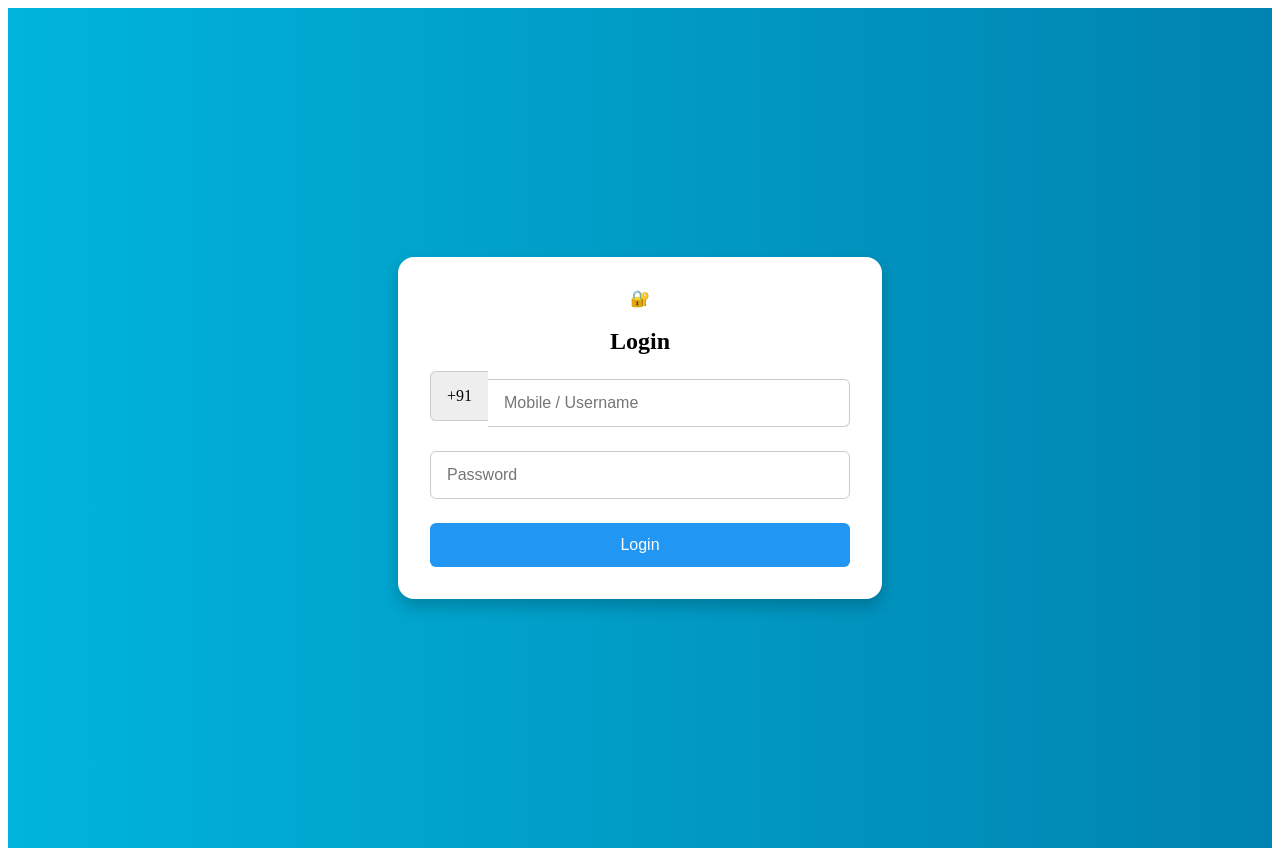
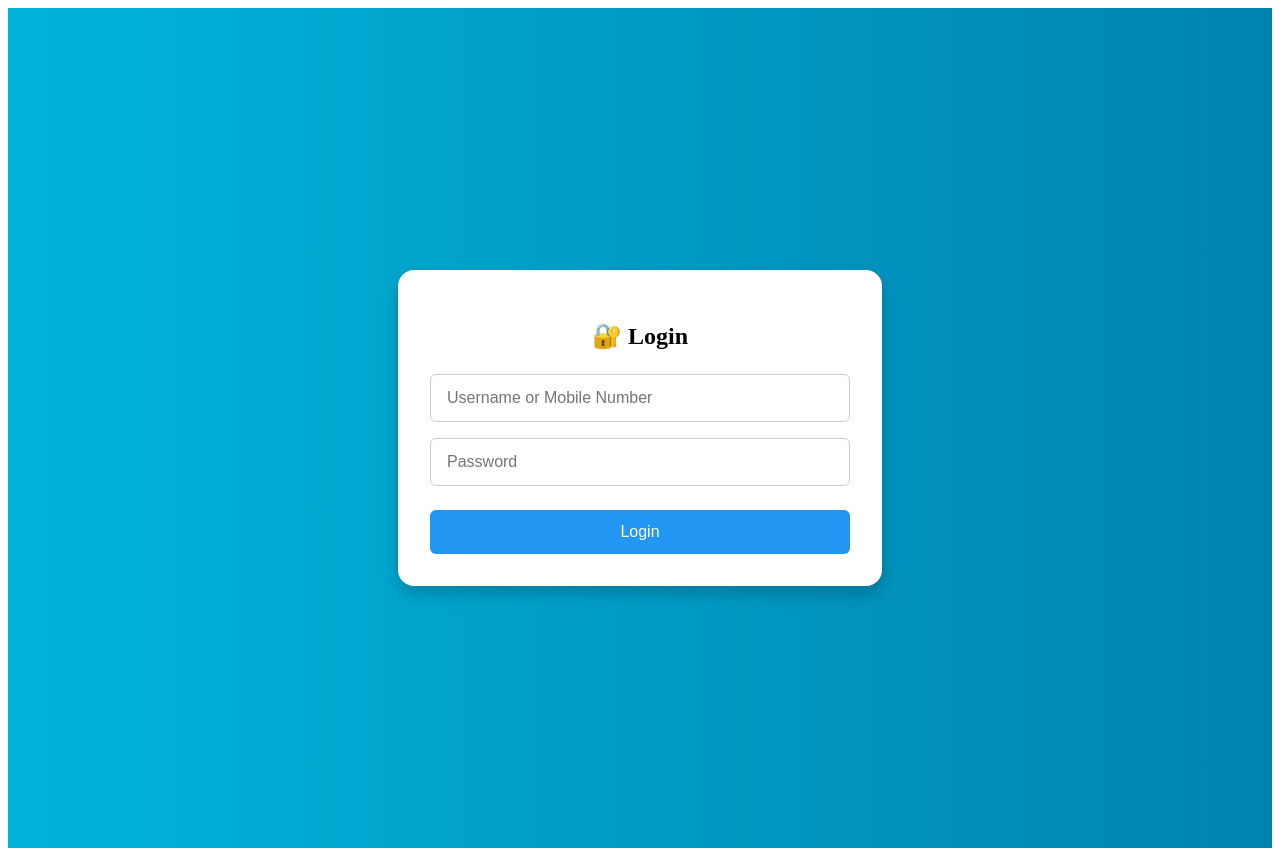
Before and after one commit to mohankumar130/react-frontend, a React (Create React App) app: page /login in a window 1280 px wide. Built offline with nearby package versions, Linux system fonts and the light colour scheme; the HTML template or start-up script is replaced by a standard one.

Commit message:
updated file

```diff
--- a/src/pages/LoginPage.js
+++ b/src/pages/LoginPage.js
@@ -1,5 +1,5 @@
 import React, { useState } from "react";
-import "./css/RegisterPage.css"; // Reusing styles
+import "./css/RegisterPage.css"; // Reusing register styles
 
 function LoginPage() {
   const [credentials, setCredentials] = useState({ username: "", password: "" });
@@ -10,28 +10,28 @@ function LoginPage() {
 
   const handleSubmit = (e) => {
     e.preventDefault();
-    alert(`Logging in:\n${JSON.stringify(credentials, null, 2)}`);
+
+    let loginInput = credentials.username.trim();
+    if (/^\d{10}$/.test(loginInput)) {
+      loginInput = `+91${loginInput}`;
+    }
+
+    alert(`🔐 Logging in:\n${JSON.stringify({ ...credentials, username: loginInput }, null, 2)}`);
   };
 
   return (
     <div className="app">
       <div className="card">
-        <div className="login-icon">🔐</div>
-        <h2>Login</h2>
+        <h2>🔐 Login</h2>
         <form onSubmit={handleSubmit}>
-          <div className="mobile-group">
-            <span className="mobile-prefix">+91</span>
           <input
             type="text"
             name="username"
-              placeholder="Mobile / Username"
+            placeholder="Username or Mobile Number"
             required
-              maxLength="10"
-              pattern="\d{10}"
             value={credentials.username}
             onChange={handleChange}
           />
-          </div>
           <input
             type="password"
             name="password"
```
Lines whose indentation alone changed are shown as unchanged.
